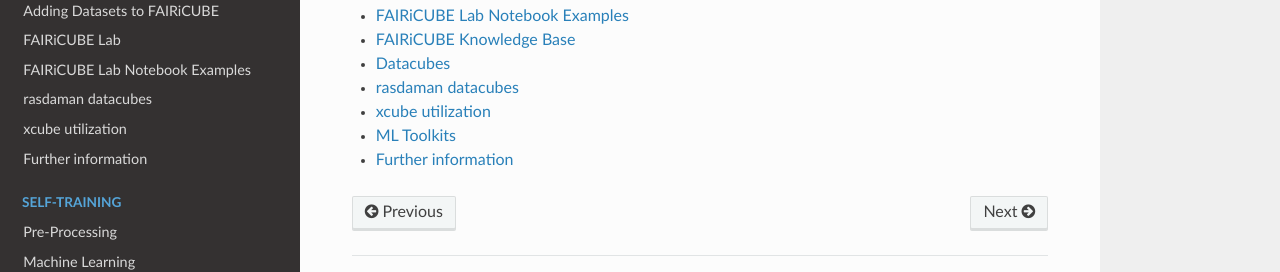
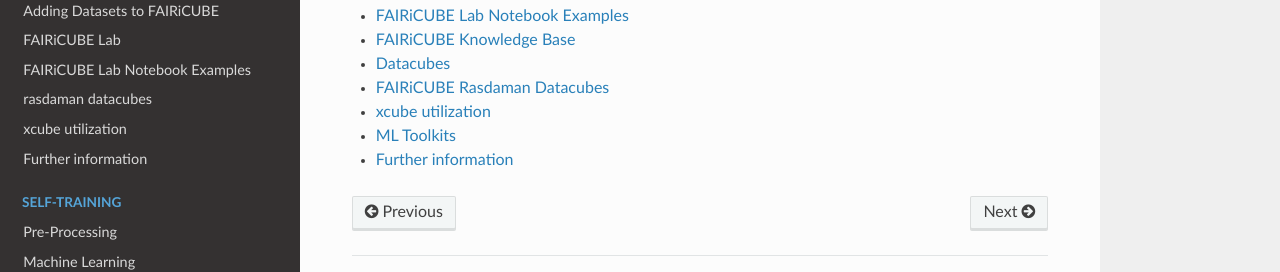
Before and after one commit to FAIRiCUBE/collaboration-platform, an MkDocs documentation site: the page built from docs/guide/overview.md, in a window 1280 px wide. Shown: the part 319-591 px from the top of the page. Built offline with MkDocs 1.6.1, drawn with Linux system fonts in a browser that asks for light colours; nearby versions of some CDN libraries.

Commit message:
fix section reference

```diff
--- a/docs/guide/overview.md
+++ b/docs/guide/overview.md
@@ -10,7 +10,7 @@
 * [FAIRiCUBE Lab Notebook Examples](jupyterlab_examples.md)
 * [FAIRiCUBE Knowledge Base](knowledgebase.md)
 * [Datacubes](datacubes.md)
-* [rasdaman datacubes](rasdaman_cube.md)
+* [FAIRiCUBE Rasdaman Datacubes](rasdaman_cube.md)
 * [xcube utilization](xcube_generation.md)
 * [ML Toolkits](../ml-toolkits/ml_introduction.md)
 * [Further information](further-information.md)
```
